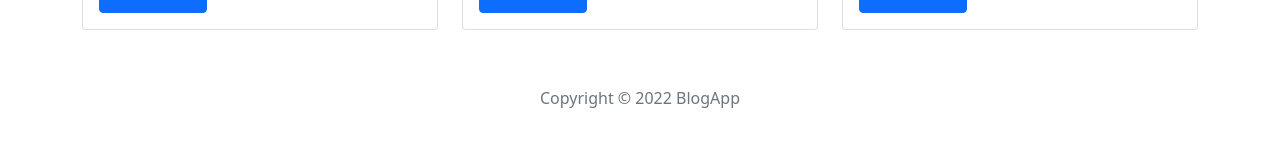
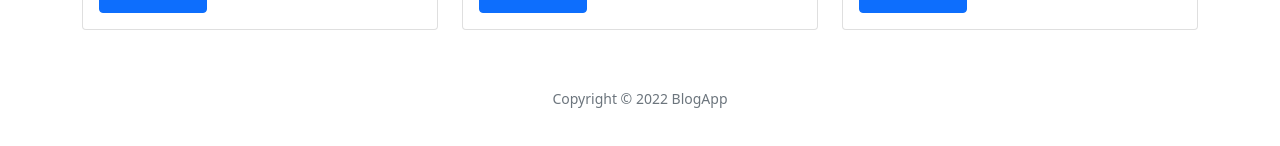
Before and after one commit to milosz7/crud-app, a React (Create React App) app: page / in a window 1280 px wide. Shown: the part 352-498 px from the top of the page. Built offline with nearby package versions, Linux system fonts and the light colour scheme.

Commit message:
Small tweak in footer design

```diff
--- a/src/components/views/Footer/Footer.tsx
+++ b/src/components/views/Footer/Footer.tsx
@@ -1,11 +1,9 @@
-
-
 const Footer = () => {
   return (
     <footer className="text-center text-secondary p-3">
-      Copyright © 2022 BlogApp
+      <small>Copyright © 2022 BlogApp</small>
     </footer>
-  )
+  );
 };
 
 export default Footer;
```
